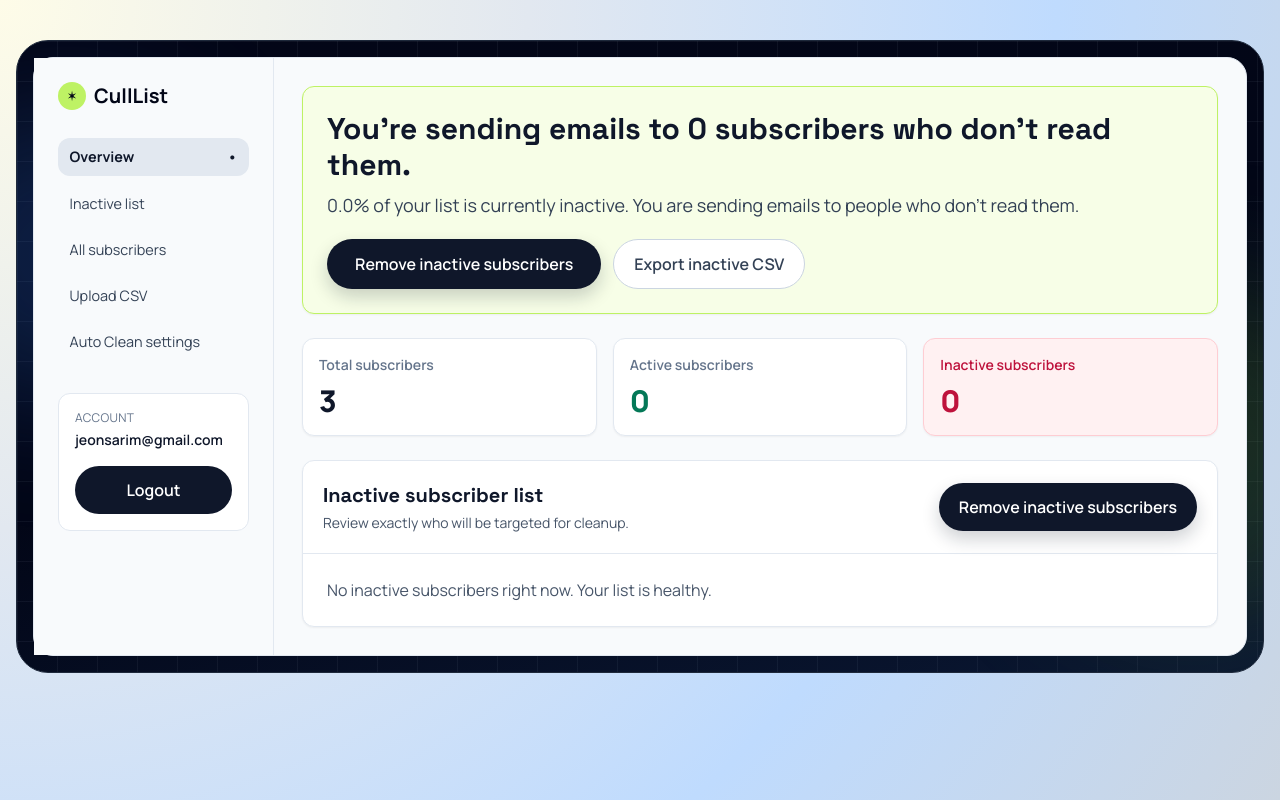
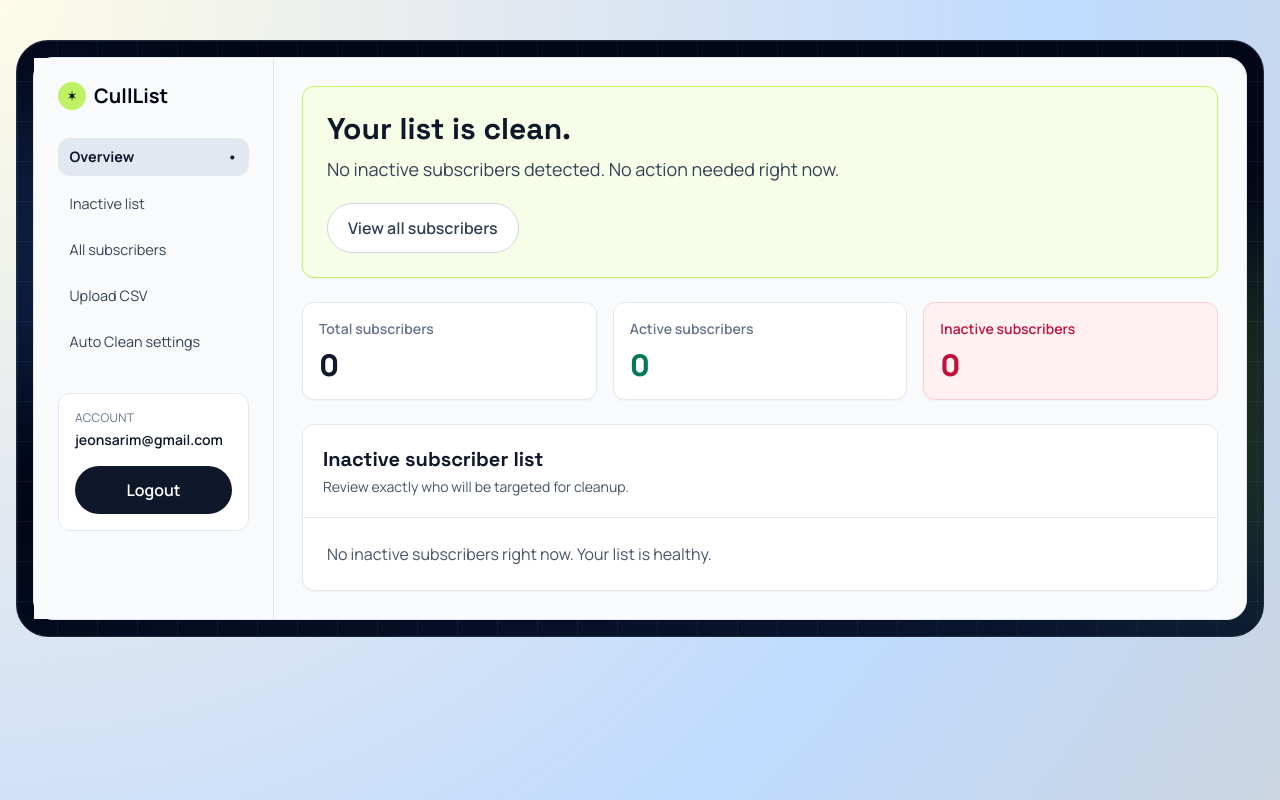
Before and after one commit to khansarim007/use-it-lose-it-newsletter, a Flask app: page /dashboard in a window 1280 px wide. Run offline with Flask 3, Linux system fonts and the light colour scheme; a user stored in the database is signed in; data comes from the database, SQL or seed files in the repository; data that the repository does not hold is empty; some libraries are stand-ins or nearby versions.

Commit message:
Fix contradictory clean-state dashboard behavior

```diff
--- a/app.py
+++ b/app.py
@@ -1122,7 +1122,7 @@ def compute_user_stats(user_id):
             SUM(CASE WHEN status = 'inactive' THEN 1 ELSE 0 END) AS inactive,
             SUM(CASE WHEN status = 'removed' THEN 1 ELSE 0 END) AS removed,
             SUM(CASE WHEN last_opened_at IS NOT NULL THEN 1 ELSE 0 END) AS opened,
-            SUM(CASE WHEN engagement_bucket = 'highly_engaged' THEN 1 ELSE 0 END) AS highly_engaged
+            SUM(CASE WHEN status != 'removed' AND engagement_bucket = 'highly_engaged' THEN 1 ELSE 0 END) AS highly_engaged
         FROM subscribers
         WHERE user_id = ?
         """,
@@ -1297,12 +1297,12 @@ def dashboard():
     stats = db.execute(
         """
         SELECT
-            COUNT(*) AS total,
+            SUM(CASE WHEN status != 'removed' THEN 1 ELSE 0 END) AS total,
             SUM(CASE WHEN status = 'active' THEN 1 ELSE 0 END) AS active,
             SUM(CASE WHEN status = 'inactive' THEN 1 ELSE 0 END) AS inactive,
             SUM(CASE WHEN status = 'removed' THEN 1 ELSE 0 END) AS removed,
-            SUM(CASE WHEN last_opened_at IS NOT NULL THEN 1 ELSE 0 END) AS opened,
-            SUM(CASE WHEN last_clicked_at IS NOT NULL THEN 1 ELSE 0 END) AS clicked,
+            SUM(CASE WHEN status != 'removed' AND last_opened_at IS NOT NULL THEN 1 ELSE 0 END) AS opened,
+            SUM(CASE WHEN status != 'removed' AND last_clicked_at IS NOT NULL THEN 1 ELSE 0 END) AS clicked,
             SUM(CASE WHEN engagement_bucket = 'highly_engaged' THEN 1 ELSE 0 END) AS highly_engaged
         FROM subscribers
         WHERE user_id = ?
@@ -1361,7 +1361,7 @@ def dashboard():
         is_paid=is_paid,
         can_clean=can_clean,
         access_request_count=access_request_count,
-        has_data=total > 0,
+        has_data=(total > 0 or removed_count > 0),
         before_total=total,
         before_open_rate=round(open_rate, 2),
         after_total=active_count,
--- a/templates/dashboard.html
+++ b/templates/dashboard.html
@@ -35,14 +35,22 @@
       </section>
       {% else %}
       <section class="rounded-xl border border-lime-300 bg-lime-50 p-6 shadow-sm reveal">
+        {% if inactive_count > 0 %}
         <h1 class="text-3xl font-black text-slate-900">You're sending emails to {{ inactive_count }} subscribers who don't read them.</h1>
         <p class="mt-2 text-lg text-slate-700">{{ never_read_percent }}% of your list is currently inactive. You are sending emails to people who don't read them.</p>
         <div class="mt-5 flex flex-wrap gap-3">
           <a href="{{ url_for('clean_list') }}" class="btn-action btn-action-primary text-base px-7">Remove inactive subscribers</a>
           <a href="{{ url_for('export_inactive_subscribers') }}" class="btn-action bg-white border border-slate-300 text-slate-700 hover:bg-slate-100">Export inactive CSV</a>
         </div>
-        {% if not can_clean and inactive_count > 0 %}
+        {% if not can_clean %}
         <p class="mt-3 text-sm text-slate-600">Need access first. Click remove to submit your access request.</p>
+        {% endif %}
+        {% else %}
+        <h1 class="text-3xl font-black text-slate-900">Your list is clean.</h1>
+        <p class="mt-2 text-lg text-slate-700">No inactive subscribers detected. No action needed right now.</p>
+        <div class="mt-5 flex flex-wrap gap-3">
+          <a href="{{ url_for('subscribers') }}" class="btn-action bg-white border border-slate-300 text-slate-700 hover:bg-slate-100">View all subscribers</a>
+        </div>
         {% endif %}
       </section>
 
@@ -67,7 +75,9 @@
             <h2 class="text-xl font-black text-slate-900">Inactive subscriber list</h2>
             <p class="text-sm text-slate-600 mt-1">Review exactly who will be targeted for cleanup.</p>
           </div>
+          {% if inactive_count > 0 %}
           <a href="{{ url_for('clean_list') }}" class="btn-action btn-action-primary">Remove inactive subscribers</a>
+          {% endif %}
         </div>
 
         {% if inactive_subscribers %}
```
